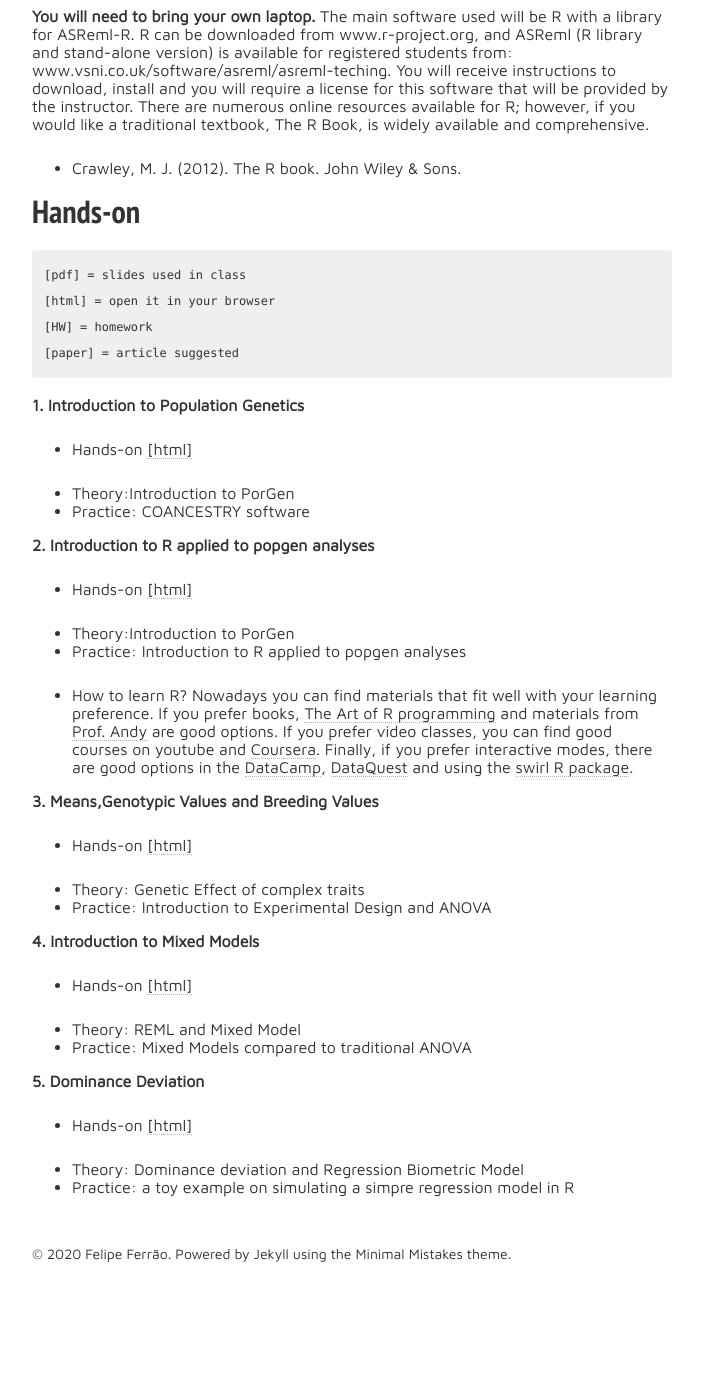
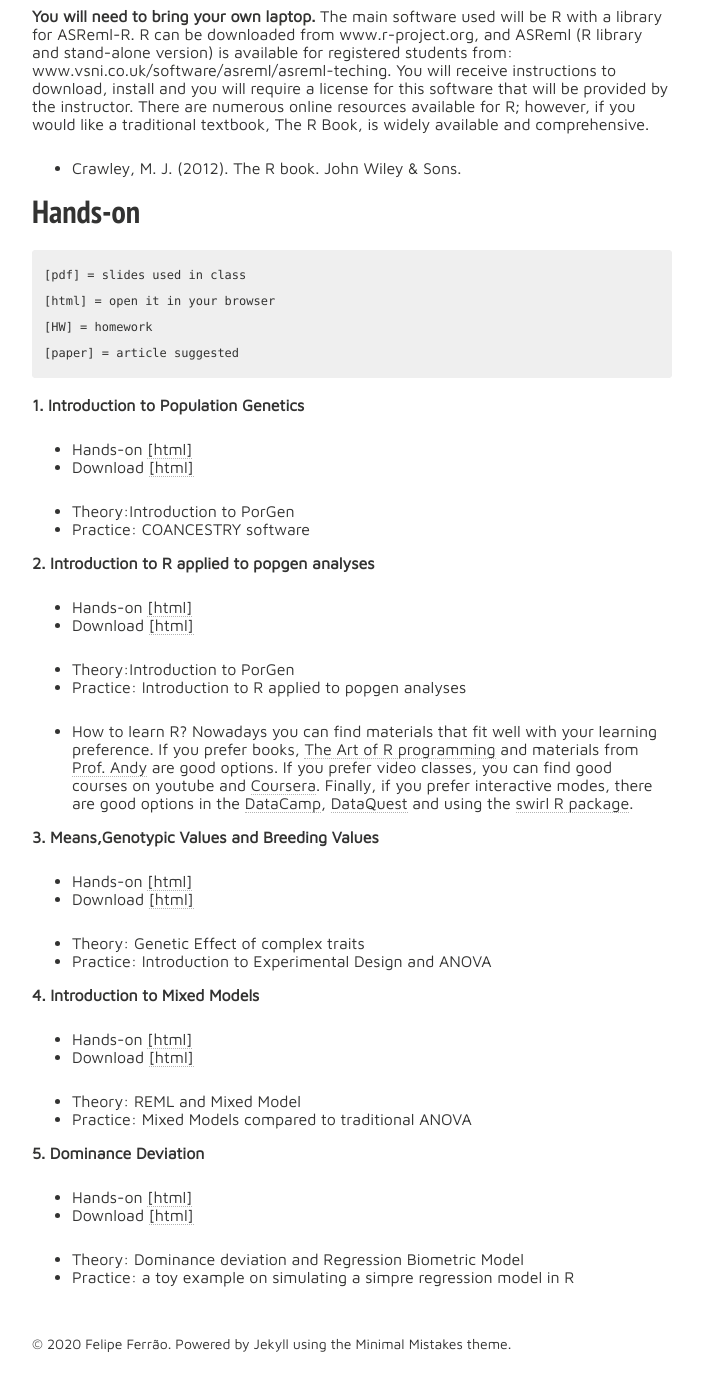
Before and after one commit to lfelipe-ferrao/lfelipe-ferrao.github.io, a Jekyll site: the page built from class/quantGenetic/index.md, in a window 1280 px wide and 1400 px high, scrolled down 1084 px. Shown: the top 1391 px of the window, without its empty margins (288-991 px from the left). Built offline with Jekyll 4.4.1, drawn with Linux system fonts in a browser that asks for light colours; nearby versions of some CDN libraries; our own code applies the rules of GitHub Pages for plain Markdown files; before the commit the page ends 2394 px from its top, so only the background shows below that.

Commit message:
Update index.md

```diff
--- a/class/quantGenetic/index.md
+++ b/class/quantGenetic/index.md
@@ -56,6 +56,7 @@ traditional textbook, The R Book, is widely available and comprehensive.
 **1. Introduction to Population Genetics**
 
 - Hands-on [[html]](https://htmlpreview.github.io/?https://github.com/lfelipe-ferrao/lfelipe-ferrao.github.io/blob/master/class/quantGenetic/week1.html)
+- Download [[html]](https://minhaskamal.github.io/DownGit/#/home?url=https://github.com/lfelipe-ferrao/lfelipe-ferrao.github.io/blob/master/class/quantGenetic/week1.html)
 
 - Theory:Introduction to PorGen
 - Practice: COANCESTRY software
@@ -63,6 +64,7 @@ traditional textbook, The R Book, is widely available and comprehensive.
 **2. Introduction to R applied to popgen analyses**
 
 - Hands-on [[html]](https://htmlpreview.github.io/?https://github.com/lfelipe-ferrao/lfelipe-ferrao.github.io/blob/master/class/quantGenetic/week2.html)
+- Download [[html]](https://minhaskamal.github.io/DownGit/#/home?url=https://github.com/lfelipe-ferrao/lfelipe-ferrao.github.io/blob/master/class/quantGenetic/week2.html)
 
 - Theory:Introduction to PorGen
 - Practice: Introduction to R applied to popgen analyses
@@ -72,6 +74,7 @@ traditional textbook, The R Book, is widely available and comprehensive.
 **3. Means,Genotypic Values and Breeding Values**
 
 - Hands-on [[html]](https://htmlpreview.github.io/?https://github.com/lfelipe-ferrao/lfelipe-ferrao.github.io/blob/master/class/quantGenetic/week3.html)
+- Download [[html]](https://minhaskamal.github.io/DownGit/#/home?url=https://github.com/lfelipe-ferrao/lfelipe-ferrao.github.io/blob/master/class/quantGenetic/week3.html)
 
 - Theory: Genetic Effect of complex traits
 - Practice: Introduction to Experimental Design and ANOVA
@@ -79,6 +82,7 @@ traditional textbook, The R Book, is widely available and comprehensive.
 **4. Introduction to Mixed Models**
 
 - Hands-on [[html]](https://htmlpreview.github.io/?https://github.com/lfelipe-ferrao/lfelipe-ferrao.github.io/blob/master/class/quantGenetic/week4.html)
+- Download [[html]](https://minhaskamal.github.io/DownGit/#/home?url=https://github.com/lfelipe-ferrao/lfelipe-ferrao.github.io/blob/master/class/quantGenetic/week4.html)
 
 - Theory: REML and Mixed Model
 - Practice: Mixed Models compared to traditional ANOVA
@@ -86,6 +90,7 @@ traditional textbook, The R Book, is widely available and comprehensive.
 **5. Dominance Deviation**
 
 - Hands-on [[html]](https://htmlpreview.github.io/?https://github.com/lfelipe-ferrao/lfelipe-ferrao.github.io/blob/master/class/quantGenetic/week5.html)
+- Download [[html]](https://minhaskamal.github.io/DownGit/#/home?url=https://github.com/lfelipe-ferrao/lfelipe-ferrao.github.io/blob/master/class/quantGenetic/week5.html)
 
 - Theory: Dominance deviation and Regression Biometric Model
 - Practice: a toy example on simulating a simpre regression model in R
```
